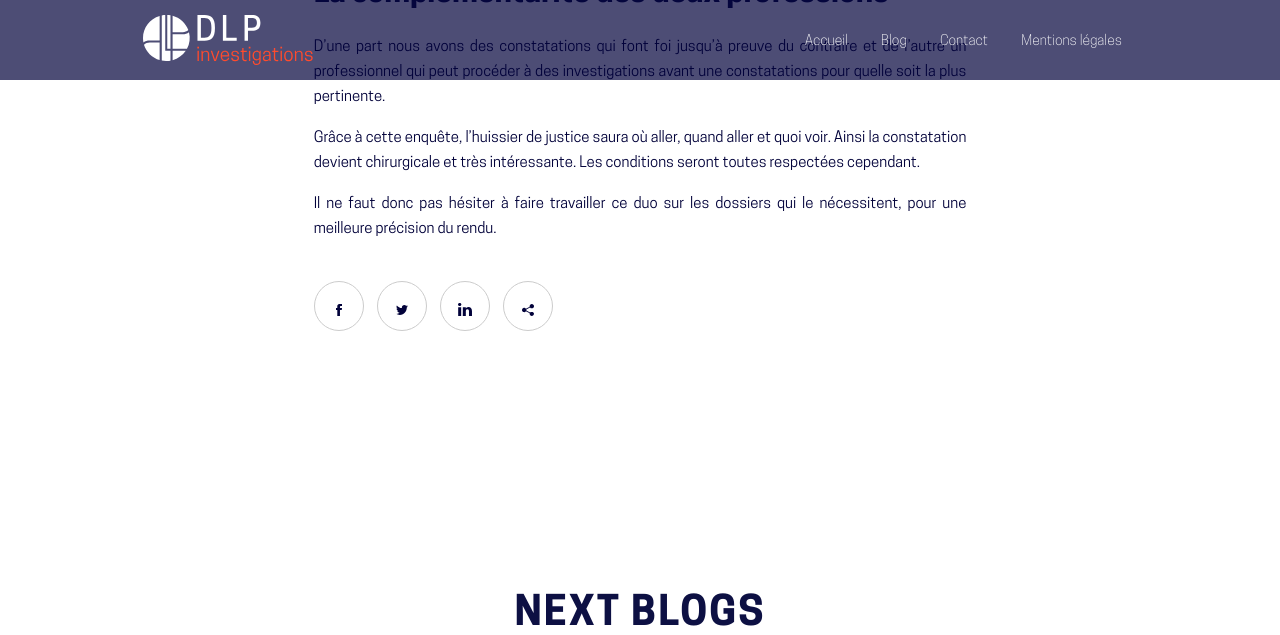
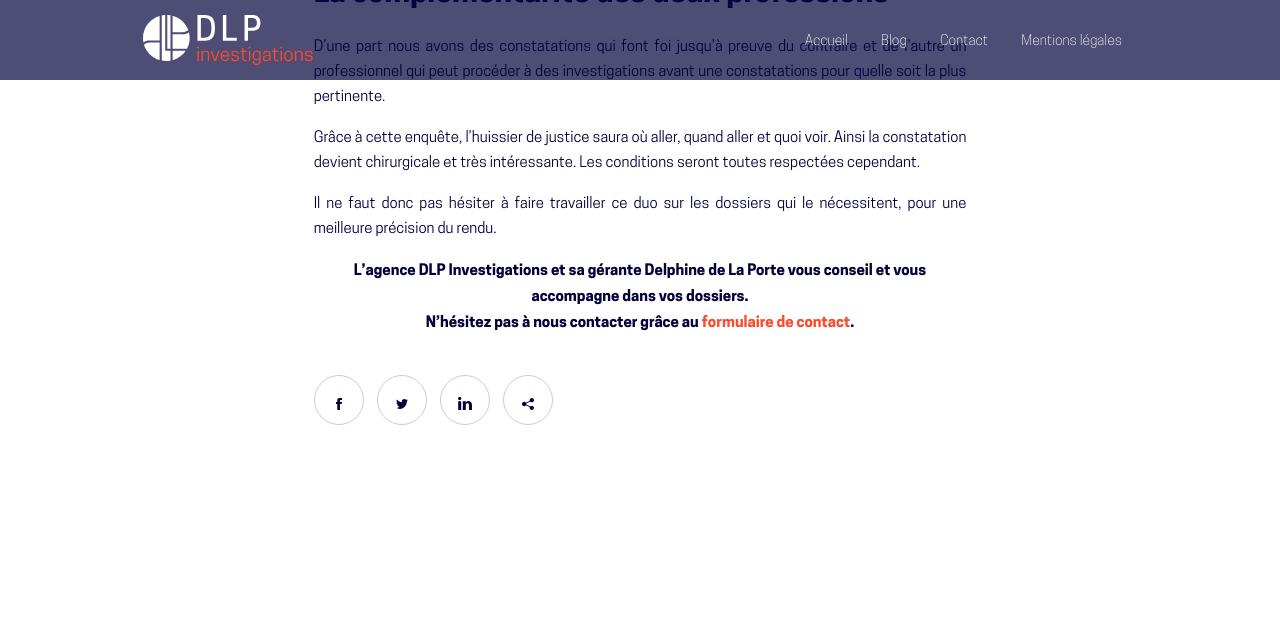
Before and after one commit to lobo-studio/dpl_investigation, a Jekyll site: the page built from _posts/2019-05-07-détective-privé-et-huissier-de-justice--pas-de-rivalité-mais-une-complémentarité.md, in a window 1280 px wide and 900 px high, scrolled down 2678 px, cut to the strip 0-635 px from the top of the window. Built offline with Jekyll 4.4.1, drawn with Linux system fonts in a browser that asks for light colours; nearby versions of some CDN libraries.

Commit message:
Updated '_posts/2019-05-07-détective-privé-et-huissier-de-justice--pas-de-rivalité-mais-une-complémentarité.md' via CloudCannon

```diff
--- a/_posts/2019-05-07-détective-privé-et-huissier-de-justice--pas-de-rivalité-mais-une-complémentarité.md
+++ b/_posts/2019-05-07-détective-privé-et-huissier-de-justice--pas-de-rivalité-mais-une-complémentarité.md
@@ -96,3 +96,6 @@
 
 Il ne faut donc pas h&eacute;siter &agrave; faire travailler ce duo sur les dossiers qui le n&eacute;cessitent, pour une meilleure pr&eacute;cision du rendu.
 {: .full-width-text}
+
+**L'agence DLP Investigations et sa g&eacute;rante Delphine de La Porte vous conseil et vous accompagne dans vos dossiers.**<br>**N'h&eacute;sitez pas &agrave; nous contacter gr&acirc;ce au&nbsp;[formulaire de contact](https://dlp-investigations.fr/#contact).**
+{: .center-this-text}
```
